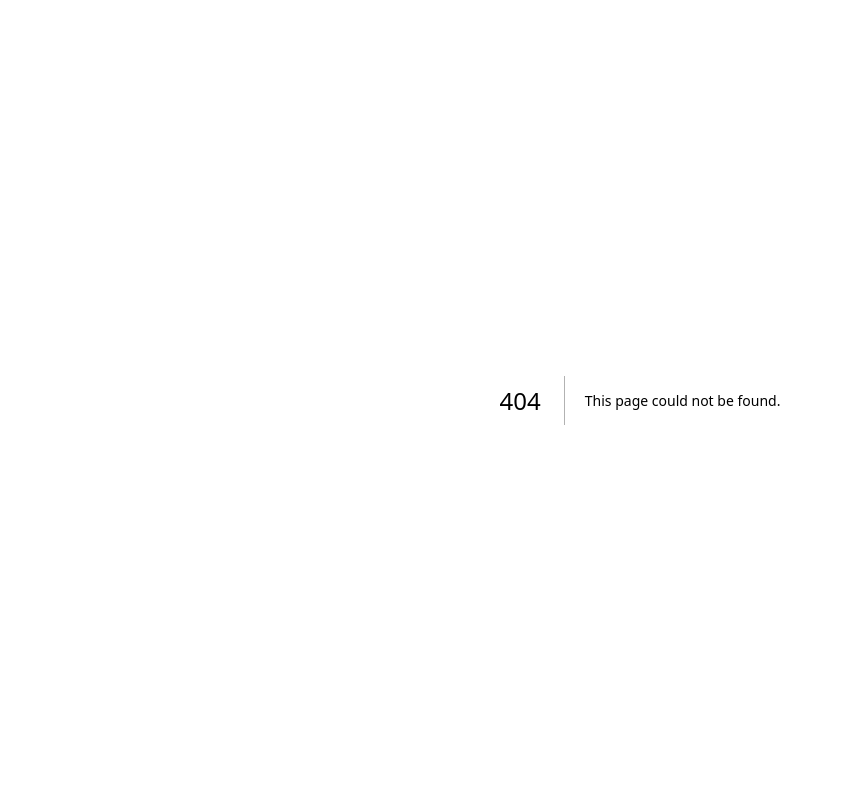
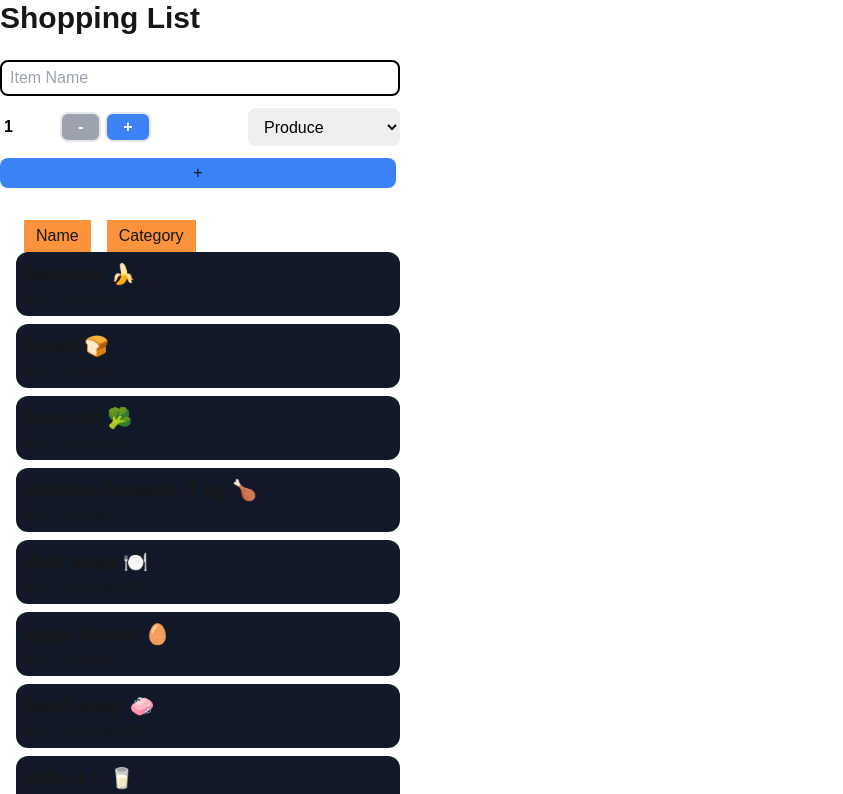
Before and after one commit to DanielH52Edu/cprg306-assignments, a Next.js app: page /week-7 in a window 1280 px wide. Before the commit this address had no page. Shown: the top 794 px of the page, without its empty margins (0-843 px from the left). Built offline with nearby package versions, Linux system fonts and the light colour scheme.

Commit message:
Add week 7

```diff
--- a/app/page.js
+++ b/app/page.js
@@ -11,6 +11,7 @@ export default function Home() {
             <li><Link href={'week-4'} className="hover:underline hover:text-green-200">Week 4</Link></li>
             <li><Link href={'week-5'} className="hover:underline hover:text-green-200">Week 5</Link></li>
             <li><Link href={'week-6'} className="hover:underline hover:text-green-200">Week 6</Link></li>
+            <li><Link href={'week-7'} className="hover:underline hover:text-green-200">Week 7</Link></li>
         </ul>
     </main>
   );
--- /dev/null
+++ b/app/week-7/item-list.js
@@ -0,0 +1,20 @@
+"use client";
+import {useState} from "react";
+import Item from "@/app/week-7/item";
+
+export default function ItemList ({ items }) {
+    const [sortBy, setSortBy] = useState("name");
+
+    items.sort((a, b) => a[sortBy].localeCompare(b[sortBy]));
+
+    return <section className="ml-4">
+        <button onClick={() => setSortBy("name")} className="bg-orange-400 active:bg-orange-300 w-fit px-3 py-1 mx-2">Name</button>
+        <button onClick={() => setSortBy("category")} className="bg-orange-400 active:bg-orange-300 w-fit px-3 py-1 mx-2">Category</button>
+
+        <div className="flex flex-col gap-2">
+            {items.map((item, index) => (
+                <Item key={index} name={item.name} category={item.category} quantity={item.quantity}/>
+        ))}
+        </div>
+    </section>
+}
--- /dev/null
+++ b/app/week-7/item.js
@@ -0,0 +1,6 @@
+export default function Item ({ name, quantity, category }) {
+    return <section className="bg-gray-900 w-96 rounded-xl p-2">
+        <h1 className="text-xl font-bold">{name}</h1>
+        <p className="text-sm">Buy {quantity} in {category}</p>
+    </section>
+}
--- /dev/null
+++ b/app/week-7/new-item.js
@@ -0,0 +1,77 @@
+"use client"
+
+import {useState} from "react";
+
+export default function NewItem ({ handler }) {
+    const [name, setName] = useState("");
+    const [category, setCategory] = useState("produce");
+    const [quantity, setQuantity] = useState(1);
+
+    const increment = () => { setQuantity(quantity + 1); };
+    const decrement = () => { setQuantity(quantity - 1); };
+
+    const formSubmit = (event) => {
+        event.preventDefault();
+
+        let item = {
+            name: name,
+            quantity: quantity,
+            category: category,
+        }
+
+        handler(item);
+
+        setCategory("produce");
+        setQuantity(1);
+        setName("");
+    }
+
+    return <section className="">
+        <form className="flex flex-col gap-3" onSubmit={formSubmit}>
+            <input type="text" name="name" placeholder="Item Name"
+                   value={name} onChange={(e) => setName(e.target.value)}
+                   required
+                   className="border-2 border-black text-black px-2 py-1 rounded-lg "/>
+
+            <div className="flex justify-between gap-5">
+                <section className="bg-white flex items-center text-white font-bold p-1 w-min">
+                    <div className="text-black w-14" >{ quantity }</div>
+                    <input type={"button"}
+                           className="mr-1 border-2 px-4 rounded-lg text-center leading-relaxed
+            bg-blue-500 hover:bg-blue-600 focus:border-blue-400 disabled:bg-gray-400"
+                           onClick={decrement}
+                           disabled={quantity === 1} value={"-"}/>
+                    <input type={"button"}
+                           className="border-2 px-4 rounded-lg text-center leading-relaxed
+            bg-blue-500 hover:bg-blue-600 focus:border-blue-400 disabled:bg-gray-400"
+                           onClick={increment}
+                           disabled={quantity === 20} value={"+"}/>
+                </section>
+
+                <select className="text-black px-3 rounded-lg"
+                    value={category} onChange={(e) => setCategory(e.target.value)}>
+
+                    <option value={"category"} disabled>Category</option>
+                    <option value={"produce"}>Produce</option>
+                    <option value={"dairy"}>Dairy</option>
+                    <option value={"bakery"}>Bakery</option>
+                    <option value={"meat"}>Meat</option>
+                    <option value={"frozen foods"}>Frozen Foods</option>
+                    <option value={"canned goods"}>Canned Goods</option>
+                    <option value={"dry goods"}>Dry Goods</option>
+                    <option value={"beverages"}>Beverages</option>
+                    <option value={"snacks"}>Snacks</option>
+                    <option value={"household"}>Household</option>
+                    <option value={"other"}>Other</option>
+                </select>
+
+            </div>
+
+
+            <input type={"submit"} value="+"
+                   className="mr-1 border-2 border-transparent px-4 rounded-lg text-center leading-relaxed
+            bg-blue-500 hover:bg-blue-600 focus:border-blue-400 disabled:bg-gray-400" />
+
+        </form>
+    </section>
+}
--- /dev/null
+++ b/app/week-7/page.js
@@ -0,0 +1,37 @@
+"use client"
+import ItemList from "@/app/week-7/item-list";
+import {useEffect, useState} from "react";
+import NewItem from "@/app/week-7/new-item";
+import {log} from "next/dist/server/typescript/utils";
+
+export default function Page() {
+    const [items, setItems] = useState([]);
+
+    useEffect(() => {
+        async function fetchItems() {
+            try {
+                const response = await fetch('items.json');
+                const data = await response.json();
+                setItems(data);
+            } catch (error) {
+                console.error('Fetch error:', error);
+            }
+        }
+        fetchItems();
+    }, []);
+
+
+    const addItem = (item) => {
+        setItems(prevItems => [...prevItems, item]);
+    }
+
+    return (
+        <main className="flex flex-col w-min">
+            <h1 className="text-3xl font-bold mb-6">Shopping List</h1>
+            <div className="flex flex-col gap-8">
+                <NewItem handler={addItem} />
+                <ItemList items={items} />
+            </div>
+        </main>
+    )
+}
```
